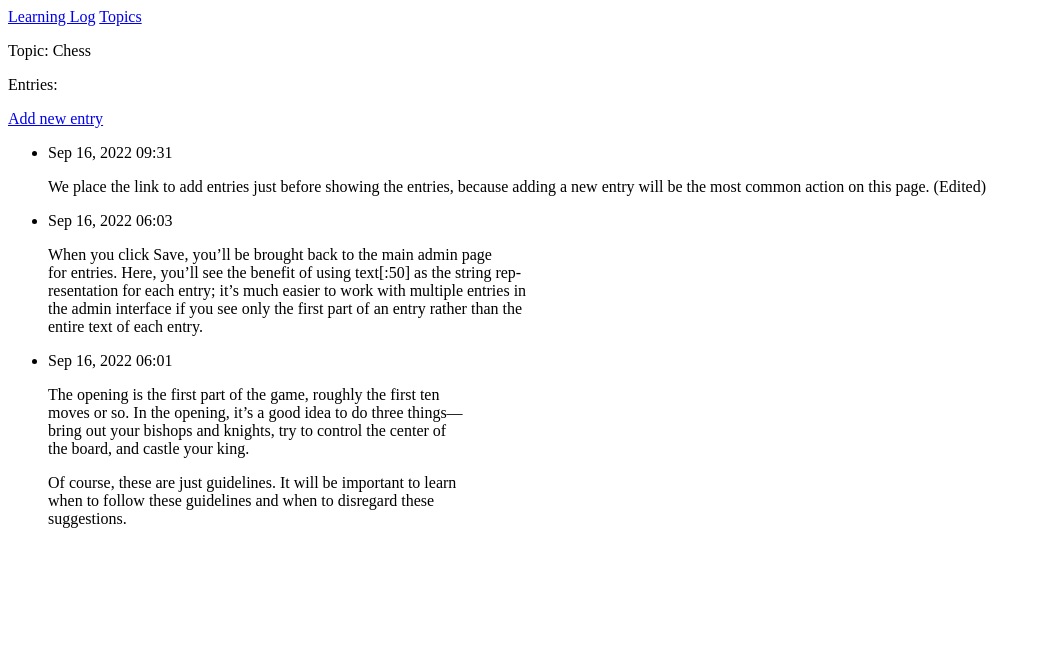
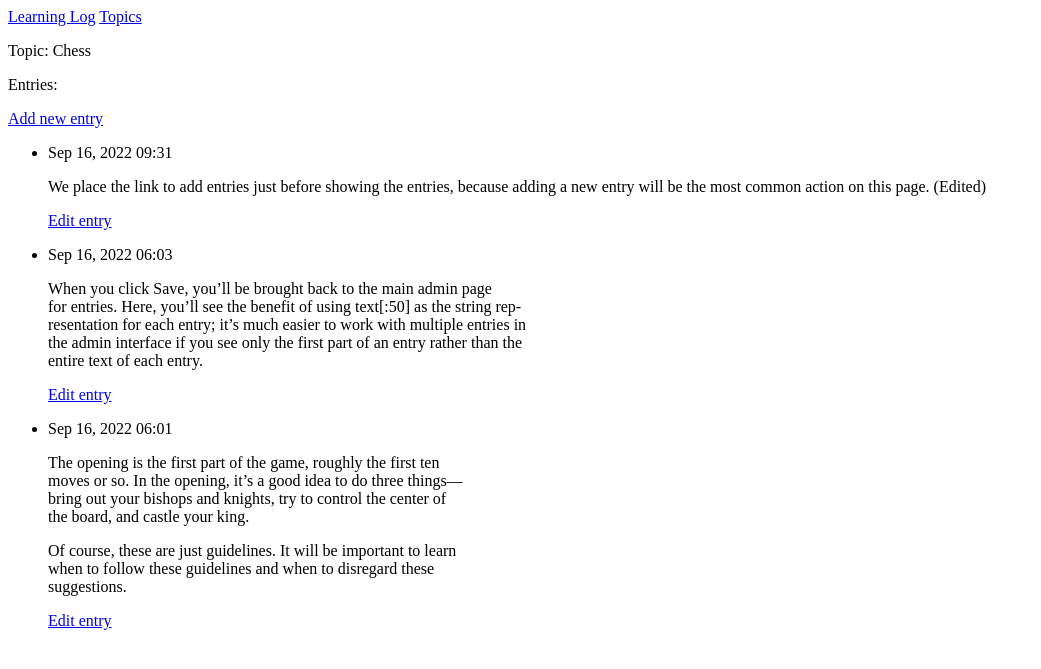
Before and after one commit to majorsigma/learning_log, a Django app: page /topics/1/ in a window 1280 px wide. Shown: the top 669 px of the page, without its empty margins (0-1041 px from the left). Run offline with Django 3.2, Linux system fonts and the light colour scheme; data comes from the database, SQL or seed files in the repository; both versions use the stored data as it was after the commit.

Commit message:
Editing of entry

```diff
--- a/learning_logs/templates/learning_logs/topic.html
+++ b/learning_logs/templates/learning_logs/topic.html
@@ -12,6 +12,9 @@
             <li>
                 <p>{{ entry.date_added|date:'M d, Y H:i' }}</p>
                 <p>{{ entry.text|linebreaks }}</p>
+                <p>
+                    <a href="{% url 'learning_logs:edit_entry' entry.id %}">Edit entry</a>
+                </p>
             </li>
         {% empty %}
             <li>There are no entries for this topic yet.</li>
--- a/learning_logs/urls.py
+++ b/learning_logs/urls.py
@@ -13,5 +13,6 @@ urlpatterns = [
     path('new_topic/', views.new_topic, name='new_topic'),
     # Page for adding a new entry
     path('new_entry/<int:topic_id>/', views.new_entry, name='new_entry'),
-
+    # Page for editing an entry.
+    path('edit_entry/<int:entry_id>/', views.edit_entry, name='edit_entry'),
 ]
--- a/learning_logs/views.py
+++ b/learning_logs/views.py
@@ -1,5 +1,5 @@
 from django.shortcuts import render, redirect
-from .models import Topic
+from .models import Topic, Entry
 from .forms import TopicForm, EntryForm
 
 
@@ -59,3 +59,26 @@ def new_entry(request, topic_id):
     # Display a blank or invalid form.
     context = {'topic': topic, 'form': form}
     return render(request, 'learning_logs/new_entry.html', context)
+
+
+def edit_entry(request, entry_id):
+    """Edit an existing entry."""
+    entry = Entry.objects.get(id=entry_id)
+    topic = entry.topic
+
+    if request.method != 'POST':
+        # Inital request; pre-fill form with the current entry.
+        form = EntryForm(instance=entry)
+    else:
+        # Post data submitted, process data.
+        form = EntryForm(instance=entry, data=request.POST)
+        if form.is_valid():
+            form.save()
+            return redirect('learning_logs:topic', topic_id=topic.id)
+
+    context = {
+        'entry': entry,
+        'topic': topic,
+        'form': form,
+    }
+    return render(request, 'learning_logs/edit_entry.html', context)
```
Also changed, not shown: learning_logs/templates/learning_logs/edit_entry.html (added, +15 -0 lines), db.sqlite3.
